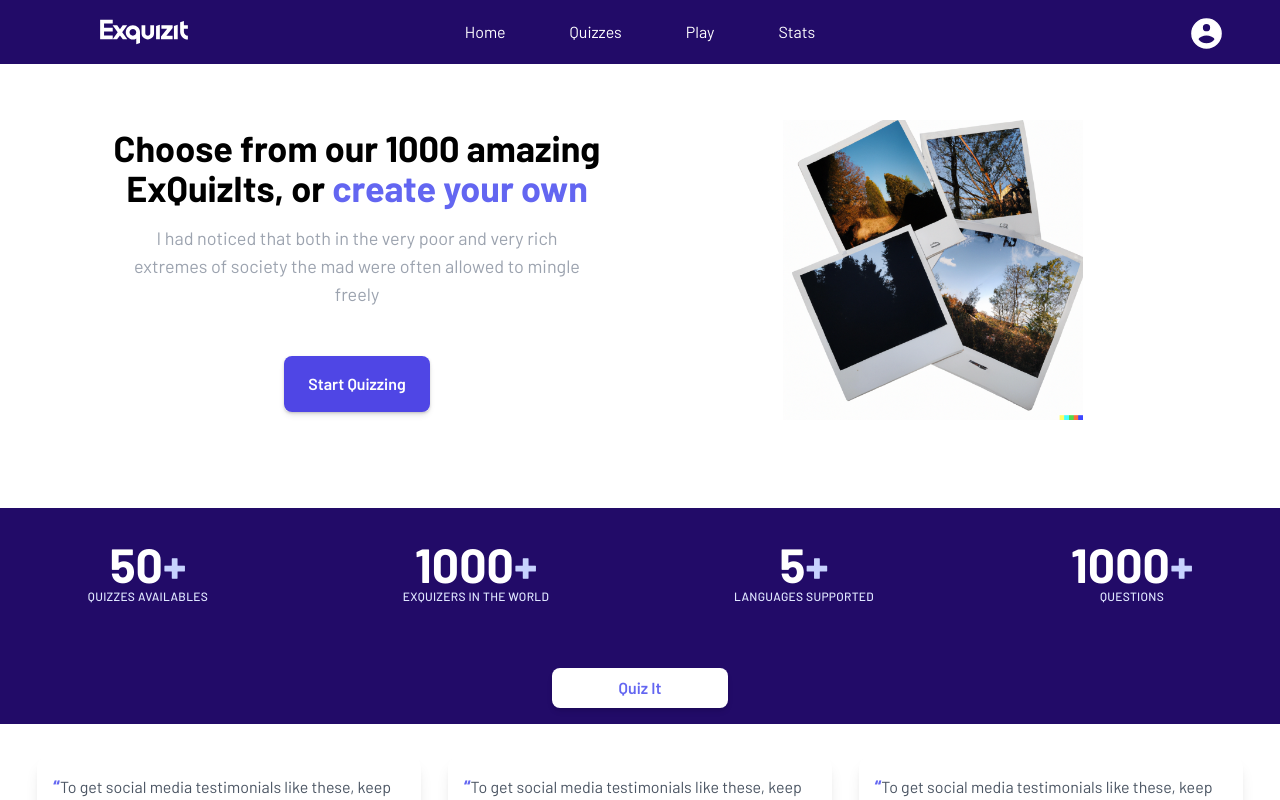
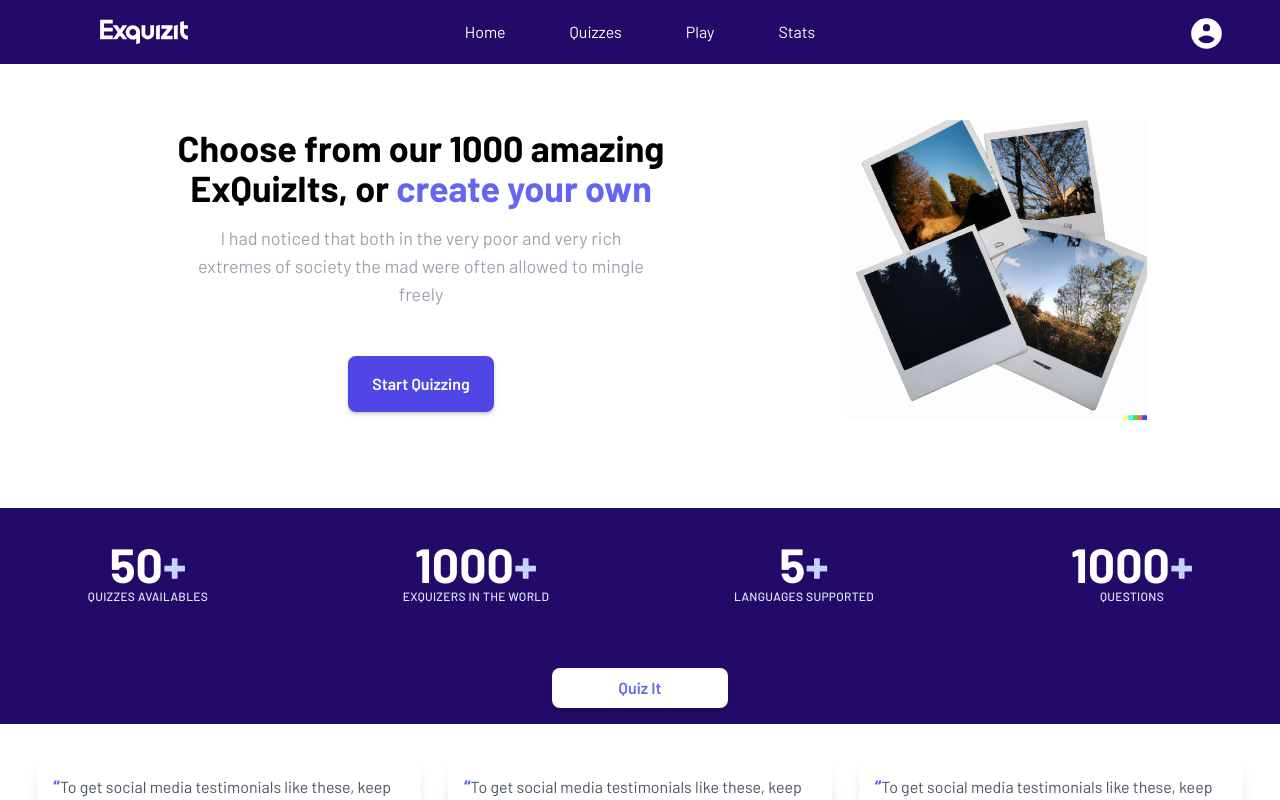
Before and after one commit to AgusIglesias72/Quiz, a Next.js app: page / in a window 1280 px wide. Shown: the top 800 px of the page. Built offline with nearby package versions, Linux system fonts and the light colour scheme; no server answers.

Commit message:
change sections

```diff
--- a/src/Components/SmallComponents/MainPageTW.tsx
+++ b/src/Components/SmallComponents/MainPageTW.tsx
@@ -8,6 +8,7 @@ export default function MainPageGreen() {
         justifyContent: 'space-around',
         alignItems: 'center',
         width: '90%',
+        margin: 'auto',
         height: '100%',
         marginBottom: '2rem',
       }}
```
